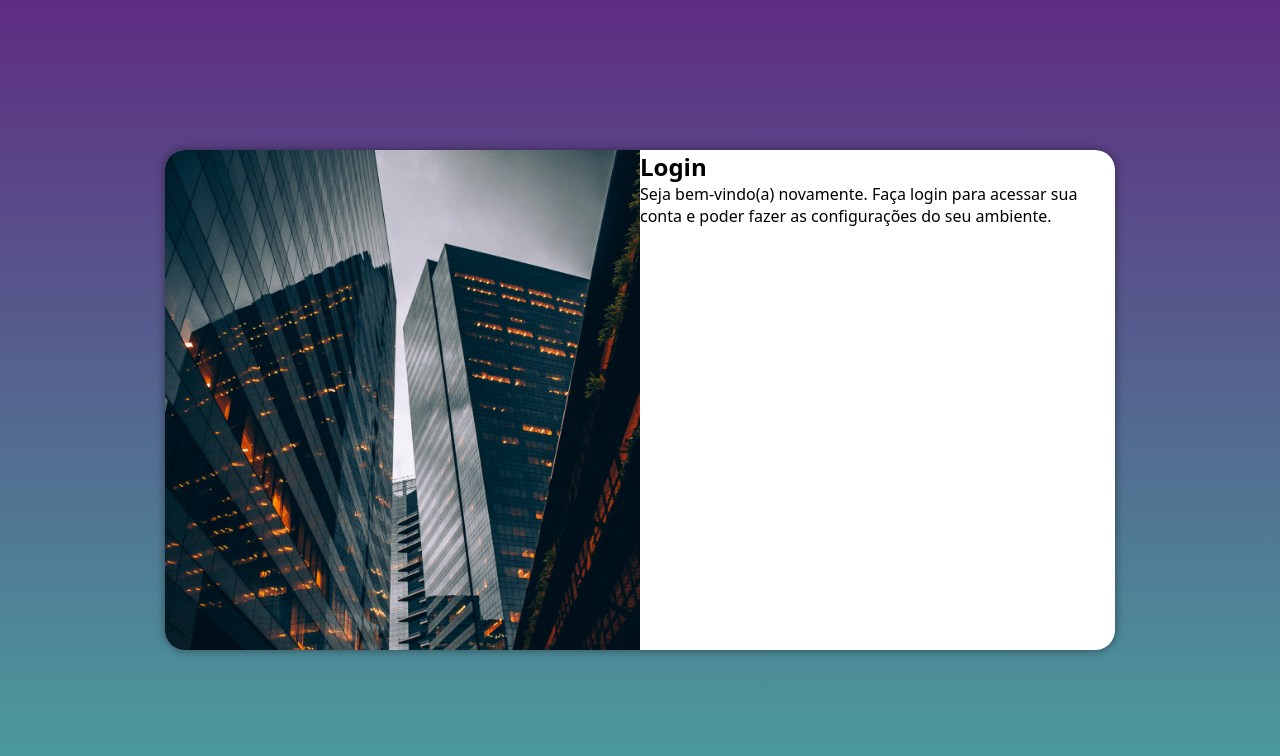
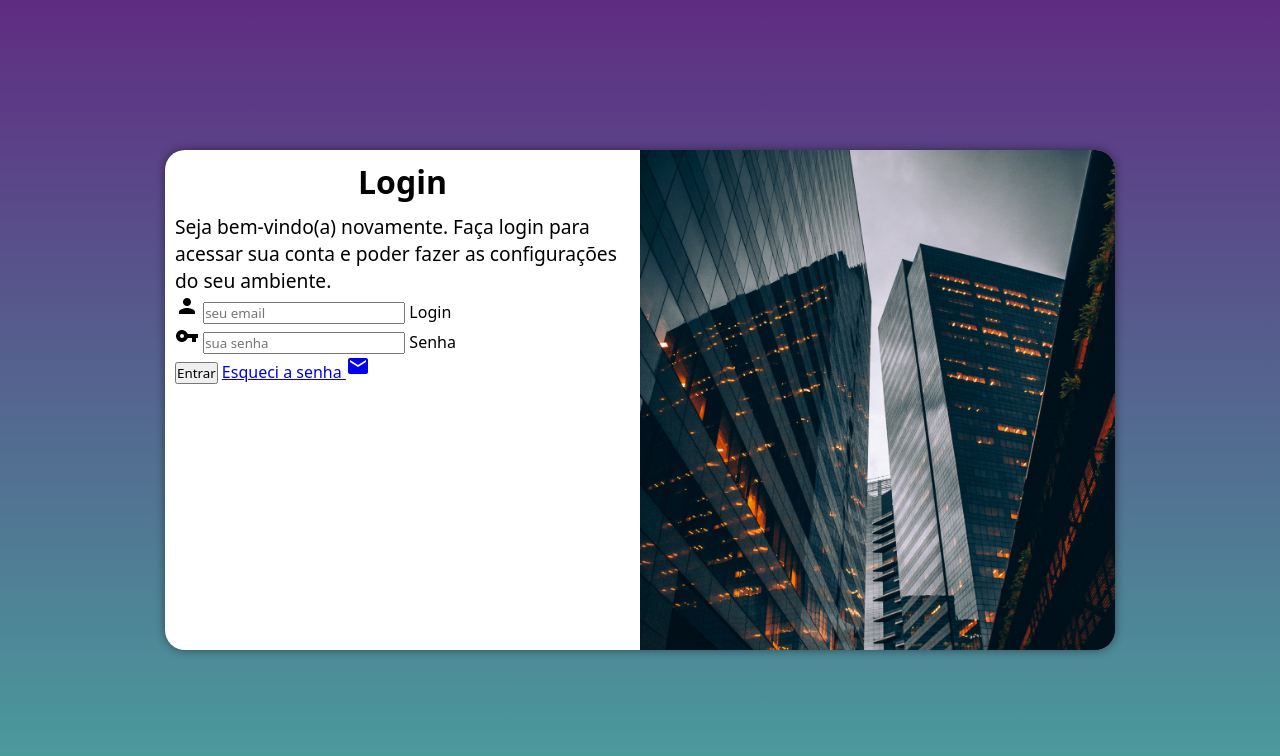
Before and after one commit to MarceloSe/projeto-login, a plain HTML site: page index.html in a window 1280 px wide. Drawn offline with Linux system fonts and the light colour scheme.

Commit message:
form add

```diff
--- a/assets/css/mq.css
+++ b/assets/css/mq.css
@@ -27,12 +27,18 @@
         width: 950px;
     }
     #imagem{
-        float: left;
+        float: right;
         width: 50%;
         height: 100%;
     }
     #formulario{
-        float: right;
+        float: left;
         width: 50%;
     }
+    #formulario > h1{
+        font-size: 2em;
+    }
+    #formulario > p{
+        font-size: 1.2em;
+    }
 }
--- a/assets/css/style.css
+++ b/assets/css/style.css
@@ -46,8 +46,17 @@ main{
     background-size: cover;
     height: 200px;
 }
-#form{
+#formulario{
     display: block;
     padding: 10px;
 
 }
+
+#formulario > h1{
+    text-align: center;
+    margin-bottom: 10px;
+}
+
+#formulario > p{
+    font-size: 0.8em;
+}
--- a/index.html
+++ b/index.html
@@ -7,6 +7,8 @@
     <title>Login</title>
     <link rel="stylesheet" href="assets/css/style.css">
     <link rel="stylesheet" href="assets/css/mq.css">
+    <link href="https://fonts.googleapis.com/icon?family=Material+Icons"
+      rel="stylesheet">
 </head>
 <body>
     <main>
@@ -17,8 +19,19 @@
             <div id="formulario">
                 <h1>Login</h1>
                 <p>Seja bem-vindo(a) novamente. Faça login para acessar sua conta e poder fazer as configurações do seu ambiente.</p>
-                <form action="login.php" method="post">
-
+                <form action="login.php" method="post" autocomplete="on">
+                    <div class="campo">
+                        <i class="material-icons">person</i>
+                        <input type="email" name="login" id="ilogin" placeholder="seu email" autocomplete="email" required maxlength="30">
+                        <label for="ilogin">Login</label>
+                    </div>
+                    <div class="campo">
+                        <i class="material-icons">vpn_key</i>
+                        <input type="password" name="senha" id="isenha" placeholder="sua senha" autocomplete="current-password" required minlength="8" maxlength="20">
+                        <label for="isenha">Senha</label>
+                    </div>
+                    <input type="submit" value="Entrar">
+                    <a href="esqueci.html">Esqueci a senha <i class="material-icons">mail</i></a>
                 </form>
             </div>
         </section>
```
